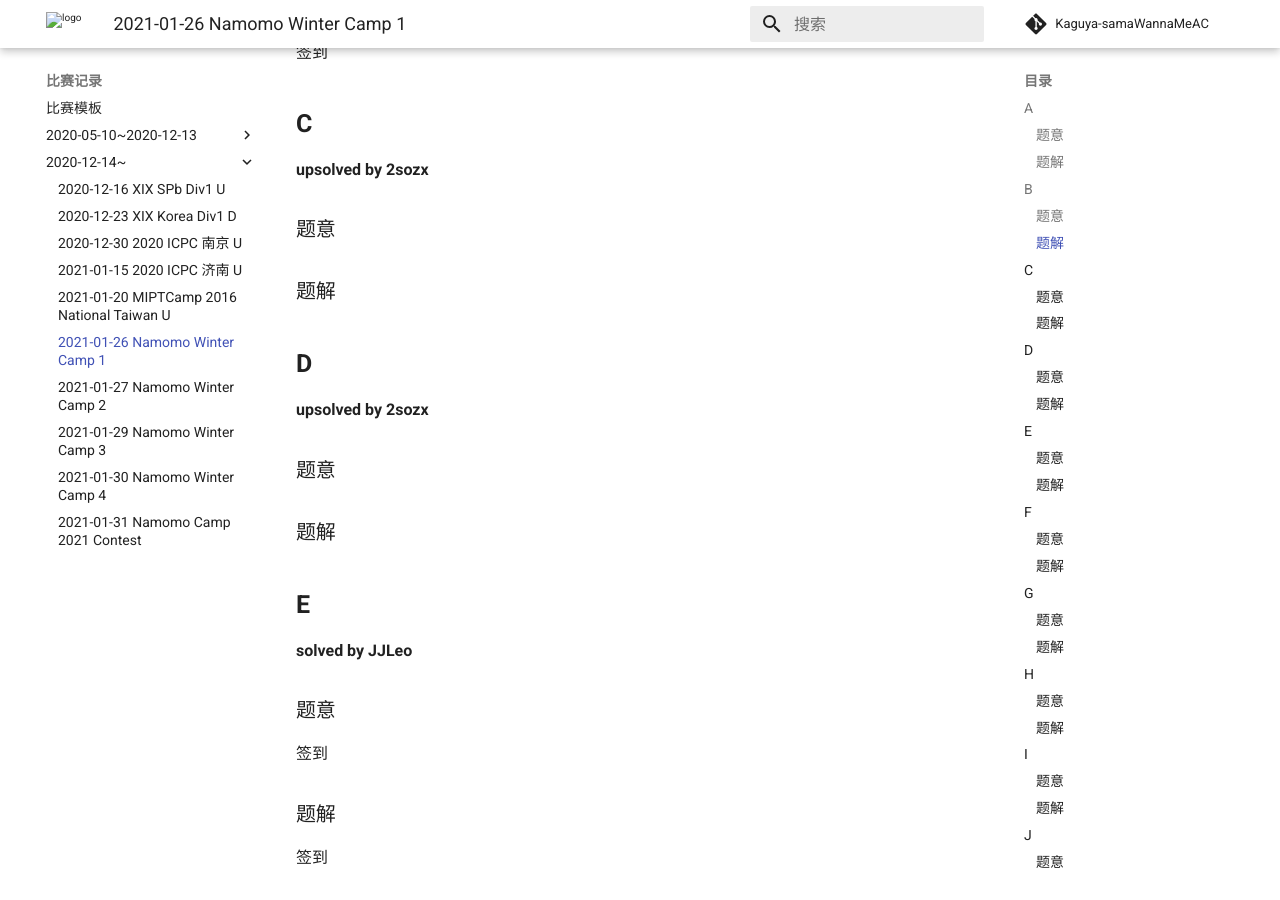
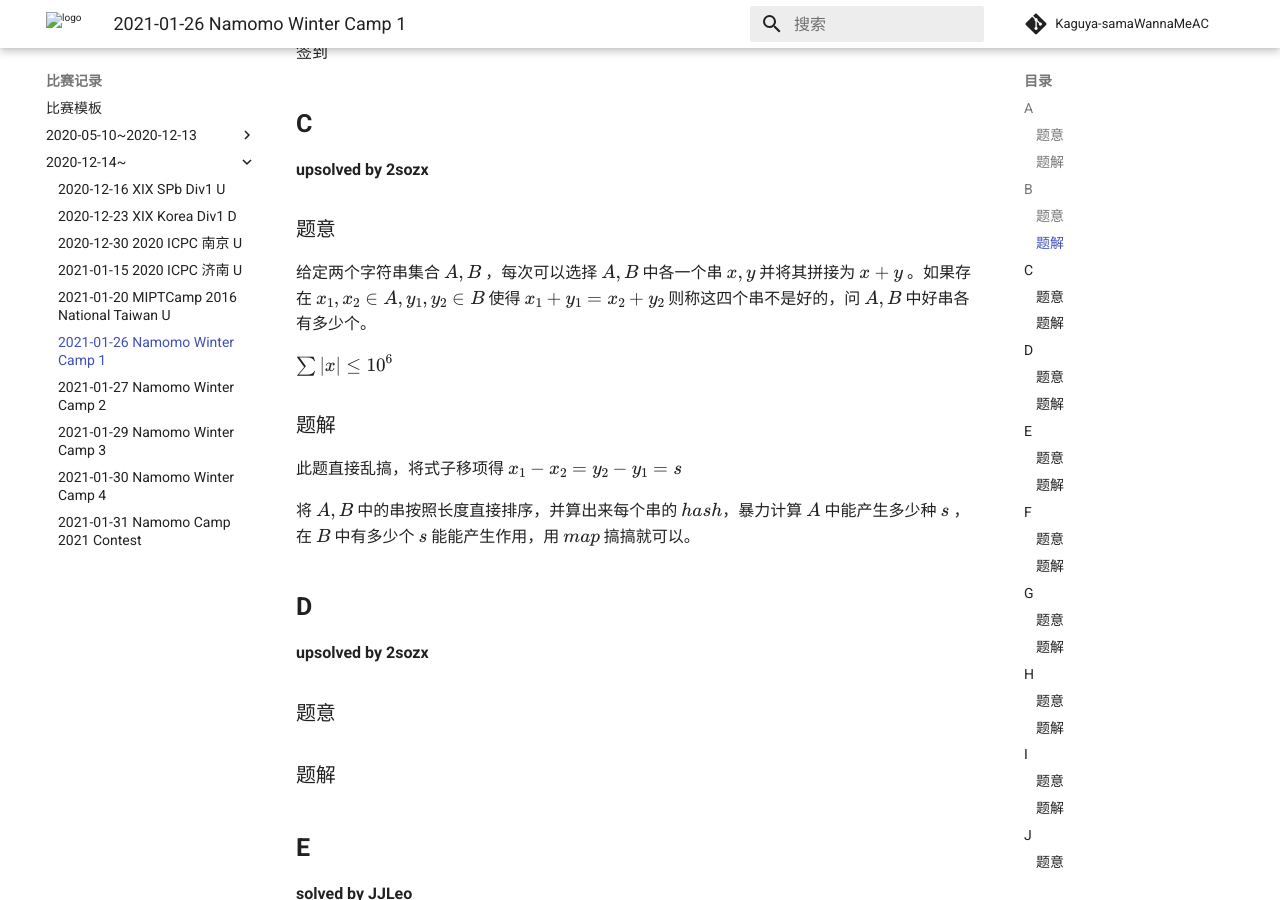
Before and after one commit to Kaguya-samaWannaMeAC/kaguya-samawannameac.github.io, an MkDocs documentation site: the page built from docs/contest/2021-01-26 Namomo Winter Camp 1.md, in a window 1280 px wide and 900 px high, scrolled down 835 px. Built offline with MkDocs 1.6.1 and Material for MkDocs 9.7.7, drawn with Linux system fonts in a browser that asks for light colours; formulas are drawn with MathJax 3; comment, search, counter and statistics services are not loaded.

Commit message:
Update 2021-01-26 Namomo Winter Camp 1.md

```diff
--- a/docs/contest/2021-01-26 Namomo Winter Camp 1.md
+++ b/docs/contest/2021-01-26 Namomo Winter Camp 1.md
@@ -34,11 +34,15 @@
 
 ### 题意
 
+给定两个字符串集合 $A,B$ ，每次可以选择 $A, B$ 中各一个串 $x, y$ 并将其拼接为 $x + y$ 。如果存在 $x_1, x_2 \in A, y_1, y_2 \in B$ 使得 $x_1 + y_1 = x_2 + y_2$ 则称这四个串不是好的，问 $A,B$ 中好串各有多少个。
 
+$\sum|x| \le 10 ^ 6$
 
 ### 题解
 
+此题直接乱搞，将式子移项得 $x_1 - x_2 = y_2 - y_1 = s$
 
+将 $A,B$ 中的串按照长度直接排序，并算出来每个串的 $hash$，暴力计算 $A$ 中能产生多少种 $s$ ，在 $B$ 中有多少个 $s$ 能能产生作用，用 $map$ 搞搞就可以。
 
 ## **D**
 
```
